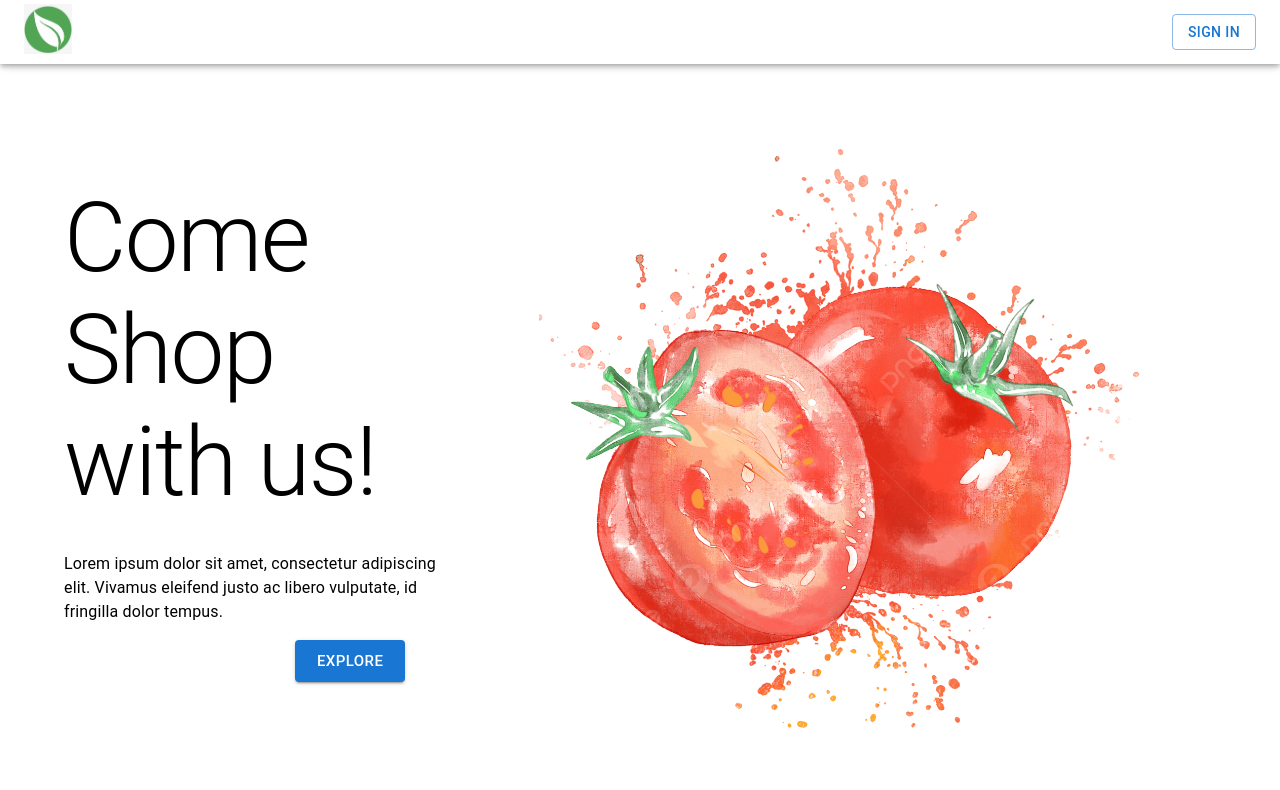
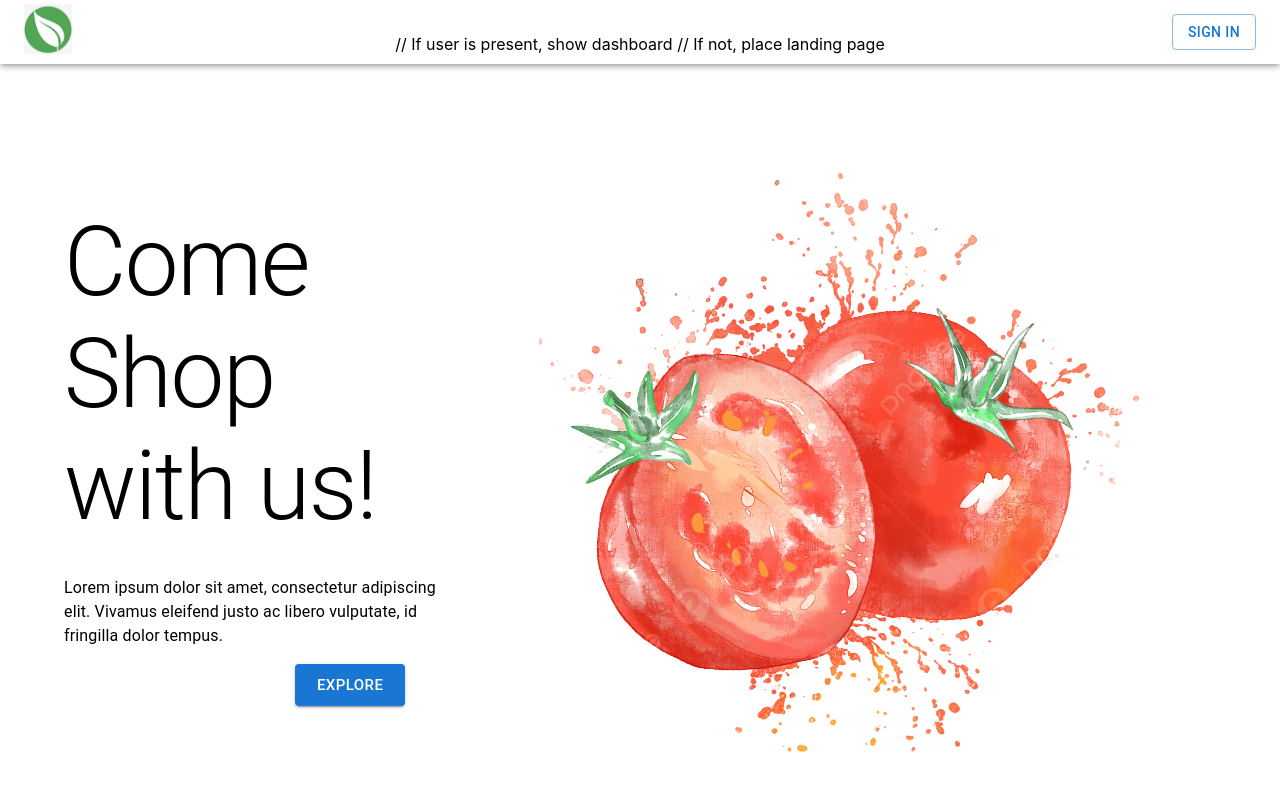
Before and after one commit to bethanyann/dsd-cohort-2024, a React (Vite) app in the folder Frontend_Application/: page / in a window 1280 px wide. Shown: the top 790 px of the page. Built offline with nearby package versions, Linux system fonts and the light colour scheme.

Commit message:
refactoring home page to show either dashboard or landing page, update with recipe cards once other PR is approved

```diff
--- a/Frontend_Application/src/routes/home/home.component.jsx
+++ b/Frontend_Application/src/routes/home/home.component.jsx
@@ -2,15 +2,19 @@
 import Grid from "@mui/material/Grid";
 import Typography from "@mui/material/Typography";
 import Button from "@mui/material/Button";
+import pic from "../../assets/tomatoes.png";
 import Navbar from "../../components/navbar.component.jsx";
 import Landing from "../../components/landing.component.jsx";
+import DashboardPage from "../dasboard/dashboard.component.jsx";
 
 const Home = () => {
+  const userName = "";
   return (
     <div>
       <Outlet />
       <Navbar />
-      <Landing />
+      // If user is present, show dashboard // If not, place landing page
+      {userName ? <DashboardPage /> : <Landing />}
     </div>
   );
 };
```
